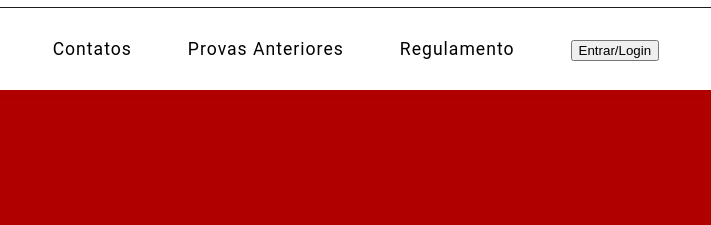
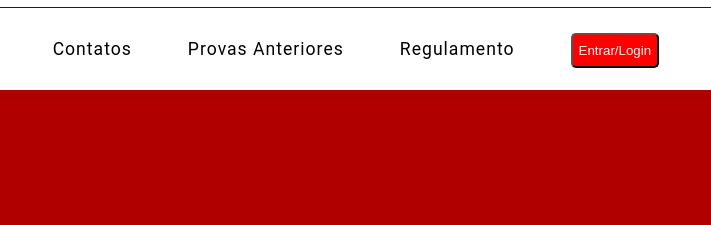
Before and after one commit to BrunnoOliveira-dev/tcc-dhpb, a website: page public/pages/home.html in a window 1280 px wide. Shown: the top 225 px of the page, 440-1151 px from the left. Drawn offline with Linux system fonts and the light colour scheme; files whose address does not match are found by name.

Commit message:
Update header.css

```diff
--- a/public/src/css/header.css
+++ b/public/src/css/header.css
@@ -39,7 +39,7 @@
   ;
 }
 
-#botão_cadastro {
+#botao_cadastro {
   background-color: red;
   color: white;
   border-radius: 5px;
```
